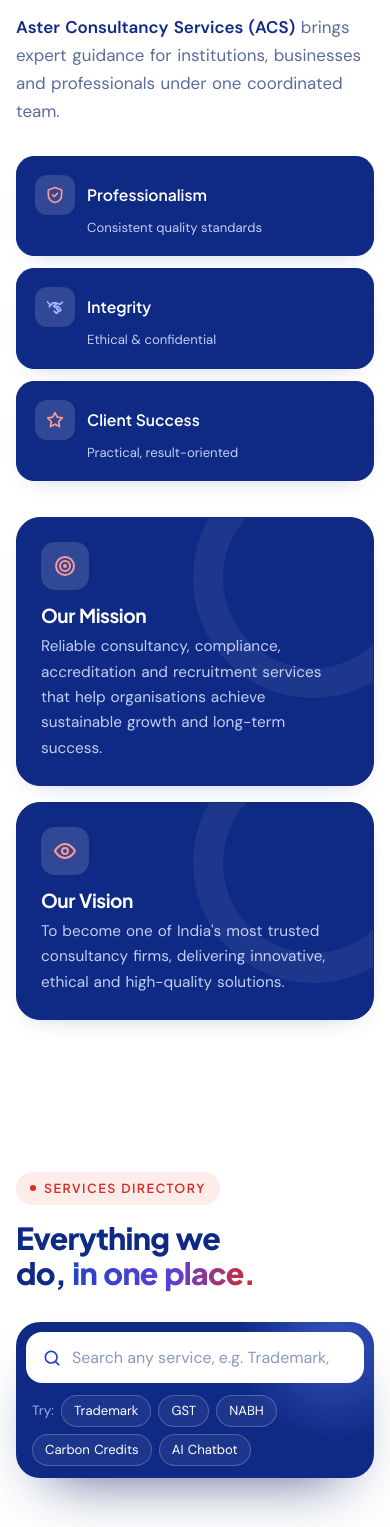
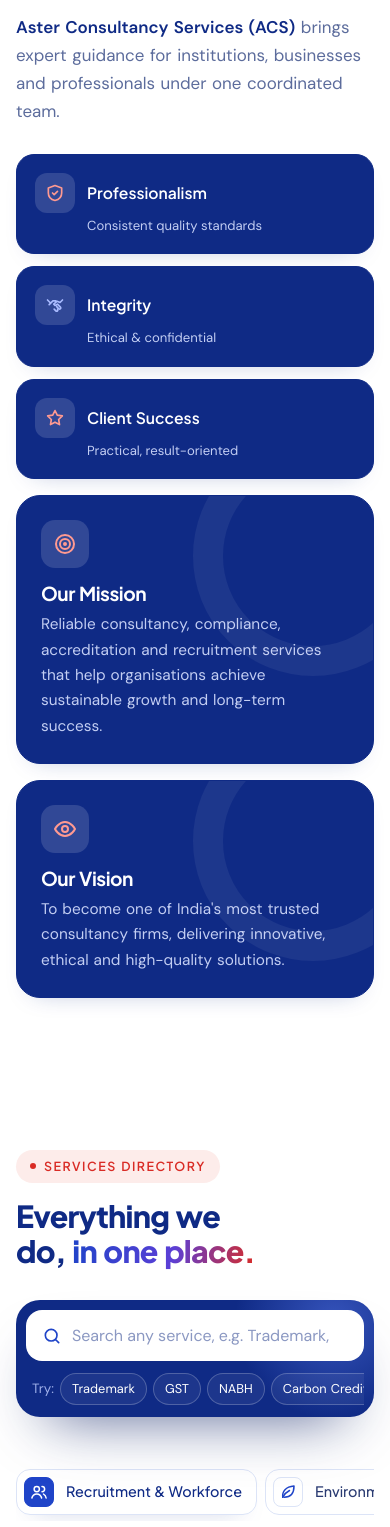
Before and after one commit to Pkkashyap/aster-consultancy, a plain HTML site: page index.html in a window 390 px wide. Shown: the part 2099-3626 px from the top of the page. Drawn offline with Linux system fonts and the light colour scheme.

Commit message:
req 1 change

```diff
--- a/index.html
+++ b/index.html
@@ -241,17 +241,21 @@
 /* Card base */
 
 /* About */
-.about{display:grid;grid-template-columns:1fr 1fr;gap:64px;align-items:center}
+.about{display:grid;grid-template-columns:1fr 1fr;gap:28px 64px;align-items:stretch}
+.about-copy{align-self:center}
+.mv-card.mission{align-self:end}
+.about .pillars{margin-top:0}
+.about .pillars li{height:100%}
+.mv-card{display:flex;flex-direction:column;justify-content:center}
 .about-copy .lead{margin-top:18px}
 .about-copy .lead strong{color:var(--navy);font-weight:600}
-.pillars{list-style:none;display:grid;grid-template-columns:repeat(3,1fr);gap:12px;margin-top:30px}
+.pillars{list-style:none;display:grid;grid-template-columns:repeat(3,1fr);gap:12px}
 .pillars li{display:flex;flex-direction:column;gap:2px;padding:18px;border-radius:18px;background:var(--navy);border:1px solid var(--navy);box-shadow:var(--shadow-sm)}
 .pillars .pi{width:40px;height:40px;border-radius:12px;display:grid;place-items:center;background:rgba(255,255,255,.14);color:#FF9A91;margin-bottom:10px}
 .pillars .pi.blue{color:#A9BBFF}
 .pillars .pi .ico{width:20px;height:20px}
 .pillars b{font-family:var(--display);font-weight:600;color:#fff;font-size:.98rem}
 .pillars small{color:#C3CEF3;font-size:.82rem;line-height:1.4}
-.mv{display:grid;gap:16px}
 .mv-card{position:relative;overflow:hidden;border-radius:24px;padding:30px 30px 30px 96px;background:var(--white);border:1px solid var(--line);box-shadow:var(--shadow-sm)}
 .mv-card.dark{background:var(--navy);border-color:var(--navy);color:#fff}
 .mv-card.dark::after{content:"";position:absolute;right:-60px;top:-60px;width:180px;height:180px;border-radius:50%;border:30px solid rgba(255,255,255,.06)}
@@ -279,8 +283,10 @@
 .ds-field .ico{width:20px;height:20px;color:var(--blue);flex-shrink:0}
 .ds-field input{border:0;padding:15px 0;font-size:1rem;background:transparent;box-shadow:none!important}
 .ds-field:focus-within{box-shadow:0 0 0 4px rgba(255,255,255,.22)}
-.ds-pop{position:relative;display:flex;flex-wrap:wrap;align-items:center;gap:7px;padding:12px 6px 2px;font-size:.84rem;color:#9FB0EA}
-.ds-pop button{border:1px solid rgba(255,255,255,.22);background:rgba(255,255,255,.06);color:#fff;border-radius:999px;padding:4px 12px;font-size:.82rem;cursor:pointer;transition:background .2s,color .2s}
+.ds-pop{position:relative;display:flex;flex-wrap:nowrap;align-items:center;gap:6px;padding:12px 6px 2px;font-size:.84rem;color:#9FB0EA;white-space:nowrap;overflow-x:auto;scrollbar-width:none}
+.ds-pop::-webkit-scrollbar{display:none}
+.ds-pop>*{flex-shrink:0}
+.ds-pop button{border:1px solid rgba(255,255,255,.22);background:rgba(255,255,255,.06);color:#fff;border-radius:999px;padding:4px 11px;font-size:.8rem;cursor:pointer;transition:background .2s,color .2s}
 .ds-pop button:hover,.ds-pop button.on{background:#fff;color:var(--navy)}
 .dir-count{position:relative;font-size:.86rem;color:#fff;padding:6px 6px 0;font-weight:500}
 .dir-count:empty{display:none}
@@ -329,12 +335,13 @@
 
 /* Why */
 .facts{display:grid;grid-template-columns:repeat(3,1fr);gap:16px}
-.fact{border-radius:20px;padding:30px;position:relative;transition:border-color .3s,transform .3s,box-shadow .3s}
-.fact:hover{border-color:var(--line-2);transform:translateY(-3px);box-shadow:var(--shadow-sm)}
+.fact{border-radius:20px;padding:30px;position:relative;background:var(--navy);border:1px solid var(--navy);box-shadow:var(--shadow-sm);transition:border-color .3s,transform .3s,box-shadow .3s}
+.fact:hover{transform:translateY(-3px);box-shadow:0 20px 40px -20px rgba(15,42,133,.7)}
 .fact .icon{width:48px;height:48px;margin-bottom:18px}
-.fact:nth-child(even) .icon{background:var(--blue-soft);color:var(--blue)}
-.fact h3{font-size:1.06rem;font-weight:600;margin-bottom:8px}
-.fact p{color:var(--muted);font-size:.93rem}
+.fact .icon{background:rgba(255,255,255,.14);color:#FF9A91}
+.fact:nth-child(even) .icon{color:#A9BBFF}
+.fact h3{font-size:1.06rem;font-weight:600;margin-bottom:8px;color:#fff}
+.fact p{color:#C3CEF3;font-size:.93rem}
 
 /* Process */
 .steps{display:grid;grid-template-columns:repeat(4,1fr);gap:24px;counter-reset:s;position:relative}
@@ -460,7 +467,11 @@
   .steps{grid-template-columns:1fr 1fr;gap:40px 24px}
   .steps::before,.steps-line{display:none}
   .foot-grid{grid-template-columns:1fr 1fr}
-  .about{gap:36px}
+  .about{gap:16px}
+  .about-copy{order:1;margin-bottom:12px}
+  .about .pillars{order:2}
+  .mv-card.mission{order:3}
+  .mv-card.vision{order:4}
   .dir{grid-template-columns:1fr}
   .dir-tabs{position:static;display:flex;overflow-x:auto;gap:8px;padding-bottom:6px;scrollbar-width:thin}
   .dir-tab{flex-shrink:0;padding:7px 14px 7px 7px;border-color:var(--line);background:var(--white)}
@@ -703,23 +714,21 @@
         <span class="eyebrow">About Us</span>
         <h2>Your one-stop <em>consultancy partner.</em></h2>
         <p class="lead"><strong>Aster Consultancy Services (ACS)</strong> brings expert guidance for institutions, businesses and professionals under one coordinated team.</p>
-        <ul class="pillars">
+      </div>
+      <div class="mv-card dark mission reveal">
+        <span class="mv-ico"><svg class="ico"><use href="#i-target"/></svg></span>
+        <h3>Our Mission</h3>
+        <p>Reliable consultancy, compliance, accreditation and recruitment services that help organisations achieve sustainable growth and long-term success.</p>
+      </div>
+      <ul class="pillars reveal">
         <li><span class="pi"><svg class="ico"><use href="#i-shield"/></svg></span><b>Professionalism</b><small>Consistent quality standards</small></li>
         <li><span class="pi blue"><svg class="ico"><use href="#i-handshake"/></svg></span><b>Integrity</b><small>Ethical &amp; confidential</small></li>
         <li><span class="pi"><svg class="ico"><use href="#i-star"/></svg></span><b>Client Success</b><small>Practical, result-oriented</small></li>
       </ul>
-      </div>
-      <div class="mv reveal">
-        <div class="mv-card dark">
-          <span class="mv-ico"><svg class="ico"><use href="#i-target"/></svg></span>
-          <h3>Our Mission</h3>
-          <p>Reliable consultancy, compliance, accreditation and recruitment services that help organisations achieve sustainable growth and long-term success.</p>
-        </div>
-        <div class="mv-card dark">
+      <div class="mv-card dark vision reveal">
         <span class="mv-ico"><svg class="ico"><use href="#i-eye"/></svg></span>
         <h3>Our Vision</h3>
         <p>To become one of India's most trusted consultancy firms, delivering innovative, ethical and high-quality solutions.</p>
-        </div>
       </div>
     </div>
   </section>
```
Lines whose indentation alone changed are shown as unchanged.
